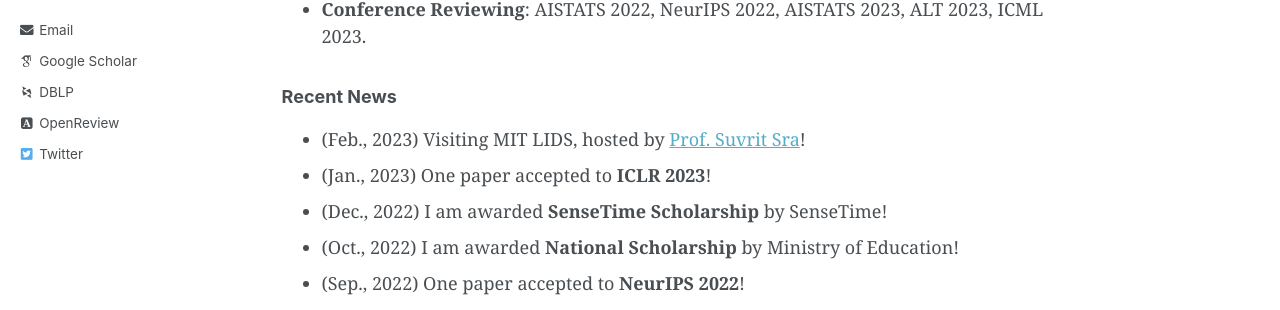
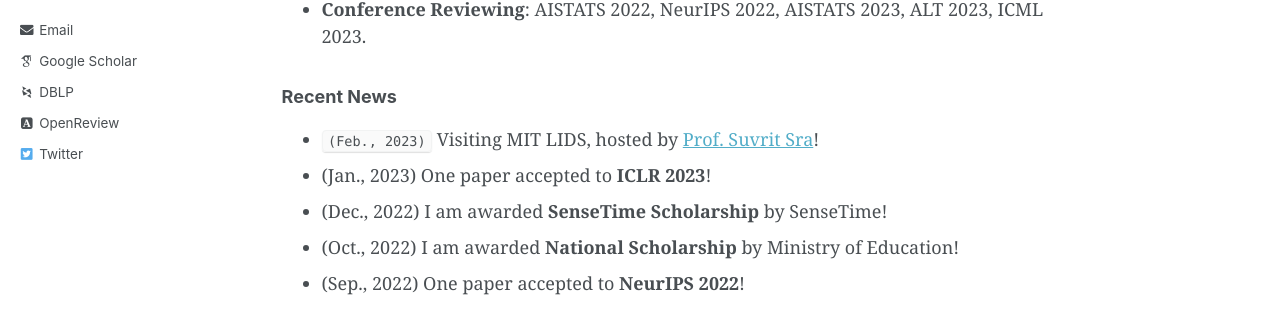
Before and after one commit to yandaichn/yandaichn.github.io, a Jekyll site: the page built from _pages/about.md, in a window 1280 px wide and 974 px high. Shown: the part 398-708 px from the top of the window. Built offline with Jekyll 4.4.1, drawn with Linux system fonts in a browser that asks for light colours; some web fonts are replaced.

Commit message:
Change news

```diff
--- a/_pages/about.md
+++ b/_pages/about.md
@@ -16,7 +16,7 @@ My research interests lie broadly in machine learning theory, especially reinfor
 * **Conference Reviewing**: AISTATS 2022, NeurIPS 2022, AISTATS 2023, ALT 2023, ICML 2023.
 
 ### Recent News
-* (Feb., 2023) Visiting MIT LIDS, hosted by [Prof. Suvrit Sra](https://optml.mit.edu/index.html)!
+* `(Feb., 2023)` Visiting MIT LIDS, hosted by [Prof. Suvrit Sra](https://optml.mit.edu/index.html)!
 * (Jan., 2023) One paper accepted to **ICLR 2023**!
 * (Dec., 2022) I am awarded **SenseTime Scholarship** by SenseTime!
 * (Oct., 2022) I am awarded **National Scholarship** by Ministry of Education!
```
